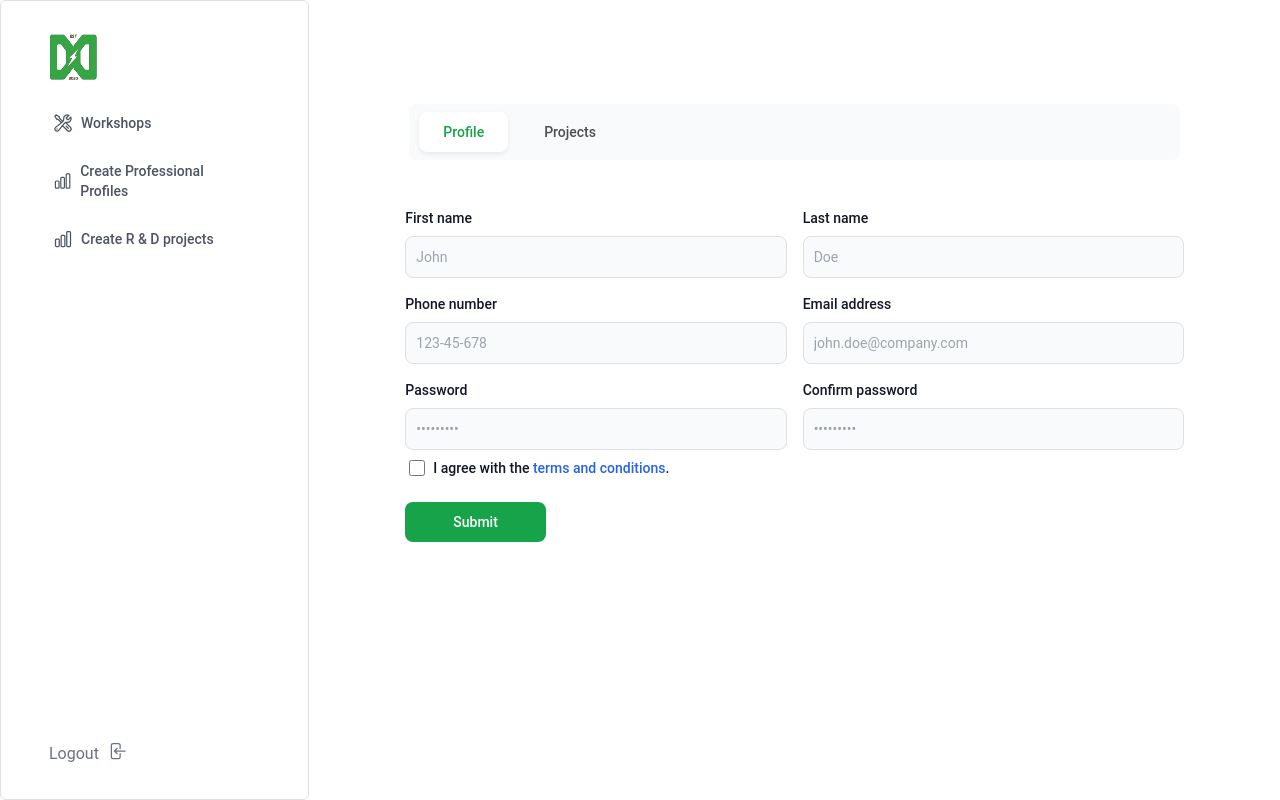
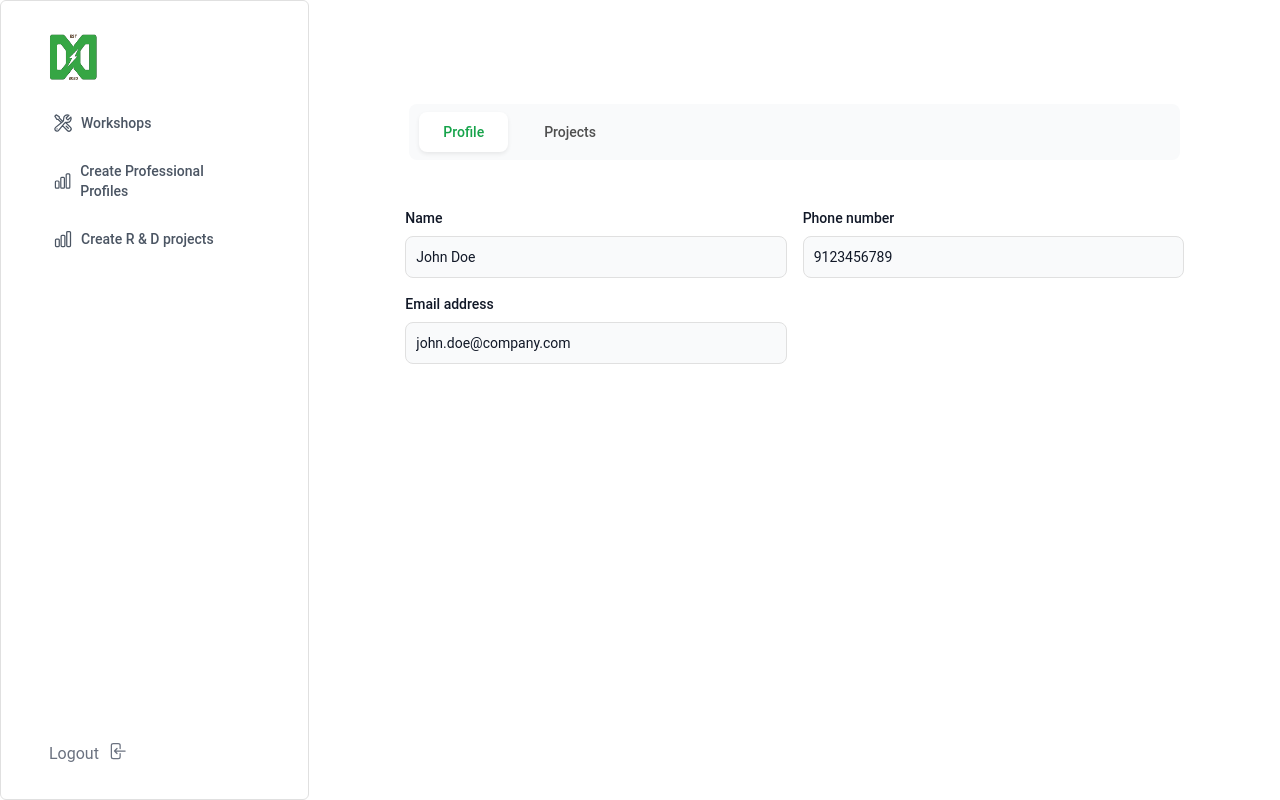
Before and after one commit to drivedock/drivedock-frontend, a React (Vite) app: page /dashboard/profile-settings in a window 1280 px wide. Built offline with nearby package versions, Linux system fonts and the light colour scheme; sample sign-in values are in the browser's storage.

Commit message:
add profile fields as read only

```diff
--- a/src/pages/DashboardPage/ProfileForm.jsx
+++ b/src/pages/DashboardPage/ProfileForm.jsx
@@ -1,146 +1,59 @@
 import React, { useState } from "react";
 
 function ProfileForm() {
-  let [register, setRegiser] = useState({
+  let [userDetails, setUserDetails] = useState({
     fullName: "",
+    mobileNumber: "",
     email: "",
-    Address: "",
-    City: "",
-    State: "",
-    Zipcode: "",
-    Country: "",
   });
 
-  const handleChange = ({ target }) => {
-    var { name, value } = target;
-    setRegiser({ ...register, [name]: value });
-  };
   return (
     <>
       <form>
         <div className="grid gap-3 mb-2 mt-6 md:grid-cols-2">
           <div>
-            <label
-              for="first_name"
-              className="block mb-2 text-sm font-medium text-gray-900 "
-            >
-              First name
+            <label className="block mb-2 text-sm font-medium text-gray-900 ">
+              Name
             </label>
             <input
               type="text"
               id="first_name"
+              value={"John Doe"}
               className="bg-gray-50 border border-gray-300 text-gray-900 text-sm rounded-lg focus:ring-blue-500 focus:border-blue-500 block w-full p-2.5 dark:bg-gray-700 dark:border-gray-600 dark:placeholder-gray-400  dark:focus:ring-blue-500 dark:focus:border-blue-500"
               placeholder="John"
               required
+              readOnly
             />
           </div>
           <div>
-            <label
-              for="last_name"
-              className="block mb-2 text-sm font-medium text-gray-900 "
-            >
-              Last name
-            </label>
-            <input
-              type="text"
-              id="last_name"
-              className="bg-gray-50 border border-gray-300 text-gray-900 text-sm rounded-lg focus:ring-blue-500 focus:border-blue-500 block w-full p-2.5 dark:bg-gray-700 dark:border-gray-600 dark:placeholder-gray-400  dark:focus:ring-blue-500 dark:focus:border-blue-500"
-              placeholder="Doe"
-              required
-            />
-          </div>
-          <div>
-            <label
-              for="phone"
-              className="block mb-2 text-sm font-medium text-gray-900 "
-            >
+            <label className="block mb-2 text-sm font-medium text-gray-900 ">
               Phone number
             </label>
             <input
               type="tel"
               id="phone"
+              value={"9123456789"}
               className="bg-gray-50 border border-gray-300 text-gray-900 text-sm rounded-lg focus:ring-blue-500 focus:border-blue-500 block w-full p-2.5 dark:bg-gray-700 dark:border-gray-600 dark:placeholder-gray-400  dark:focus:ring-blue-500 dark:focus:border-blue-500"
               placeholder="123-45-678"
               pattern="[0-9]{3}-[0-9]{2}-[0-9]{3}"
               required
+              readOnly
             />
           </div>
           <div className="">
-            <label
-              for="email"
-              className="block mb-2 text-sm font-medium text-gray-900 "
-            >
+            <label className="block mb-2 text-sm font-medium text-gray-900 ">
               Email address
             </label>
             <input
               type="email"
               id="email"
               className="bg-gray-50 border border-gray-300 text-gray-900 text-sm rounded-lg focus:ring-blue-500 focus:border-blue-500 block w-full p-2.5 dark:bg-gray-700 dark:border-gray-600 dark:placeholder-gray-400  dark:focus:ring-blue-500 dark:focus:border-blue-500"
-              placeholder="john.doe@company.com"
+              value="john.doe@company.com"
               required
-            />
-          </div>
-          <div className="">
-            <label
-              for="password"
-              className="block mb-2 text-sm font-medium text-gray-900 "
-            >
-              Password
-            </label>
-            <input
-              type="password"
-              id="password"
-              className="bg-gray-50 border border-gray-300 text-gray-900 text-sm rounded-lg focus:ring-blue-500 focus:border-blue-500 block w-full p-2.5 dark:bg-gray-700 dark:border-gray-600 dark:placeholder-gray-400  dark:focus:ring-blue-500 dark:focus:border-blue-500"
-              placeholder="•••••••••"
-              required
-            />
-          </div>
-          <div className="">
-            <label
-              for="confirm_password"
-              className="block mb-2 text-sm font-medium text-gray-900 "
-            >
-              Confirm password
-            </label>
-            <input
-              type="password"
-              id="confirm_password"
-              className="bg-gray-50 border border-gray-300 text-gray-900 text-sm rounded-lg focus:ring-blue-500 focus:border-blue-500 block w-full p-2.5 dark:bg-gray-700 dark:border-gray-600 dark:placeholder-gray-400  dark:focus:ring-blue-500 dark:focus:border-blue-500"
-              placeholder="•••••••••"
-              required
+              readOnly
             />
           </div>
         </div>
-        <div className="flex ml-1 items-start mb-4">
-          <div className="flex items-center h-5">
-            <input
-              id="remember"
-              type="checkbox"
-              value=""
-              className="w-4 h-4 border border-gray-300 rounded bg-gray-50 focus:ring-3 focus:ring-blue-300 dark:bg-gray-700 dark:border-gray-600 dark:focus:ring-blue-600 dark:ring-offset-gray-800"
-              required
-            />
-          </div>
-          <label
-            for="remember"
-            className="ml-2 text-sm font-medium text-gray-900 dark:text-gray-300"
-          >
-            I agree with the{" "}
-            <a
-              href="#"
-              className="text-blue-600 hover:underline dark:text-blue-500"
-            >
-              terms and conditions
-            </a>
-            .
-          </label>
-        </div>
-        <button
-          type="submit"
-          className="text-white bg-green-600 hover:bg-green-700 focus:ring-4 focus:outline-none focus:ring-green-300 font-medium rounded-lg text-sm w-full sm:w-auto px-5 py-2.5 text-center dark:bg-blue-600 dark:hover:bg-blue-700 dark:focus:ring-blue-800"
-        >
-          Submit
-        </button>
       </form>
     </>
   );
```
